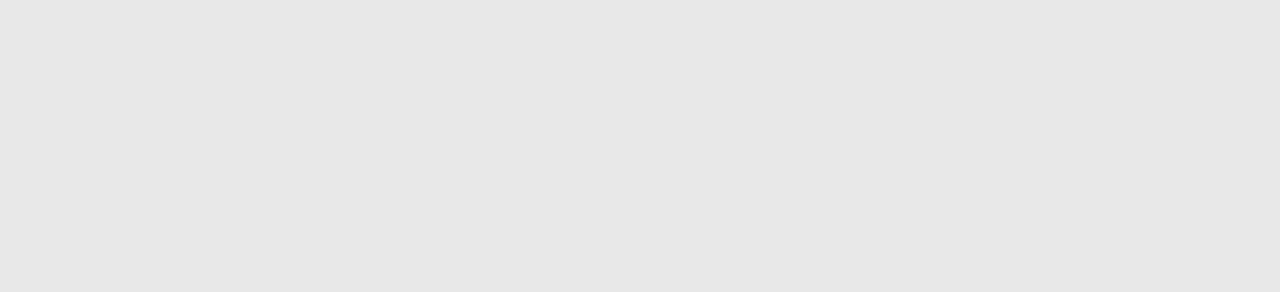
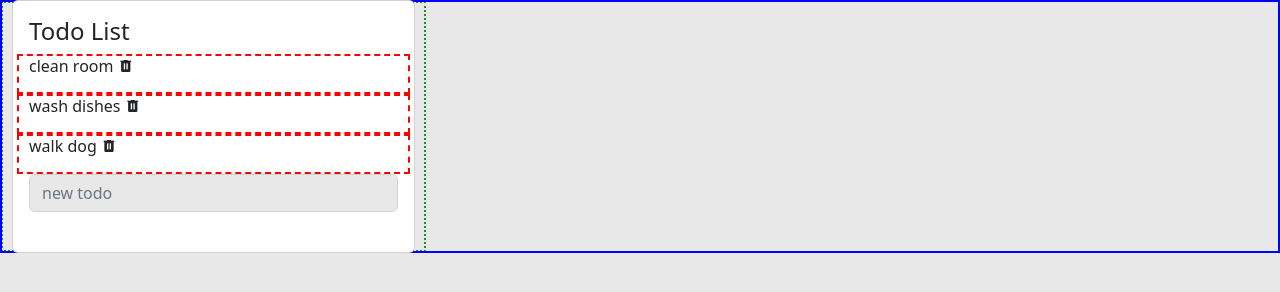
Before and after one commit to josuehdz0/checkpoint_4_inspire, a website with bundled scripts: page index.html in a window 1280 px wide. Built offline with nearby package versions, Linux system fonts and the light colour scheme; a script that the page names is missing.

Commit message:
layout for todolist started

```diff
--- a/app/App.js
+++ b/app/App.js
@@ -1,7 +1,9 @@
+import { TodosController } from "./Controllers/TodosController.js";
 import { ValuesController } from "./Controllers/ValuesController.js";
 
 class App {
   // valuesController = new ValuesController();
+  todosController = new TodosController();
 }
 
 window["app"] = new App();
--- a/app/AppState.js
+++ b/app/AppState.js
@@ -6,6 +6,11 @@ import { loadState } from "./Utils/Store.js"
 class AppState extends EventEmitter {
   /** @type {import('./Models/Value').Value[]} */
   values = loadState('values', [Value])
+
+
+
+ /** @type {import('./Models/Todo').Todo[]} */
+  todos = []
 }
 
 export const appState = new Proxy(new AppState(), {
--- /dev/null
+++ b/app/Controllers/TodosController.js
@@ -0,0 +1,5 @@
+export class TodosController{
+  constructor(){
+    console.log('todo controller?');
+  }
+}
--- /dev/null
+++ b/app/Models/Todo.js
@@ -0,0 +1,10 @@
+export class Todo{
+
+  constructor(data){
+    this.completed = data.completed
+    this.description = data.description
+    this.user = data.user
+  }
+
+
+}
--- a/app/Services/AxiosService.js
+++ b/app/Services/AxiosService.js
@@ -1,3 +1,4 @@
+// @ts-ignore
 export const sandboxApi = axios.create({
   baseURL: 'https://bcw-sandbox.herokuapp.com/api',
   timeout: 2500
--- /dev/null
+++ b/app/Services/TodosService.js
@@ -0,0 +1,5 @@
+class TodosService{
+
+}
+
+export const todosService = new TodosService()
--- a/index.html
+++ b/index.html
@@ -12,18 +12,54 @@
     crossorigin="anonymous" referrerpolicy="no-referrer" />
   <link rel="stylesheet" href="assets/style/main.css">
   <link rel="stylesheet" href="assets/style/style.css">
+  <style>
+    body.debug .container,
+    body.debug .container-fluid {
+      outline: 2px double blue;
+      outline-offset: -2px;
+    }
+
+    body.debug .row {
+      outline: 2px dashed red;
+      outline-offset: -2px;
+    }
+
+    body.debug [class*="col-"] {
+      outline: 2px dotted forestgreen;
+      outline-offset: -3px;
+    }
+  </style>
   <title>checkpoint_4_inspire</title>
 </head>
 
-<body>
+<body class="debug">
   <header>
   </header>
 
   <main>
     <div class="container-fluid">
       <div class="row">
-        <div class="col-12">
-          <div id="app"></div>
+        <div class="col-4">
+          <div>
+            <div class="card d-flex p-3">
+              <h4>Todo List</h4>
+              <div class="row d-flex">
+                <p> clean room <i class="mdi mdi-trash-can"></i></p>
+              </div>
+              <div class="row d-flex">
+                <p> wash dishes <i class="mdi mdi-trash-can"></i></p>
+              </div>
+              <div class="row d-flex">
+                <p> walk dog <i class="mdi mdi-trash-can"></i></p>
+              </div>
+              <form class="form-label">
+                <div class="mb-3">
+                  <input required type="text" value="" class="form-control" placeholder="new todo" name="description">
+                </div>
+              </form>
+
+            </div>
+          </div>
         </div>
       </div>
     </div>
```
